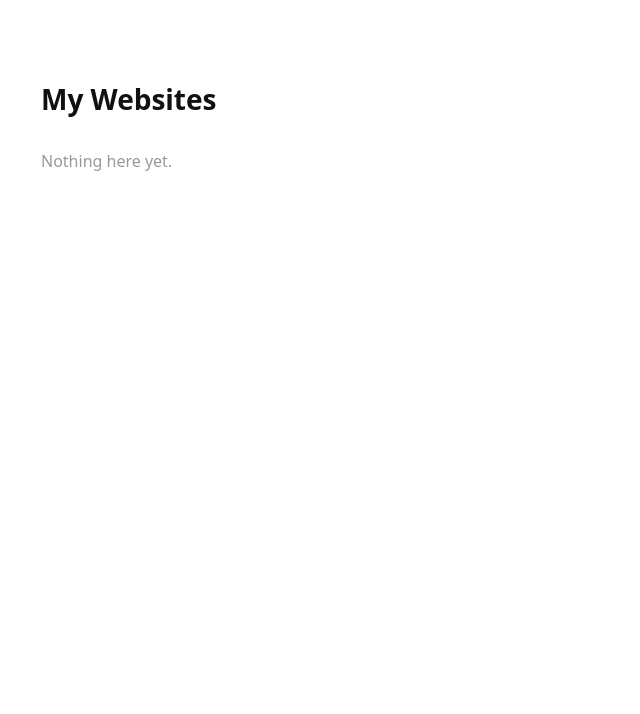
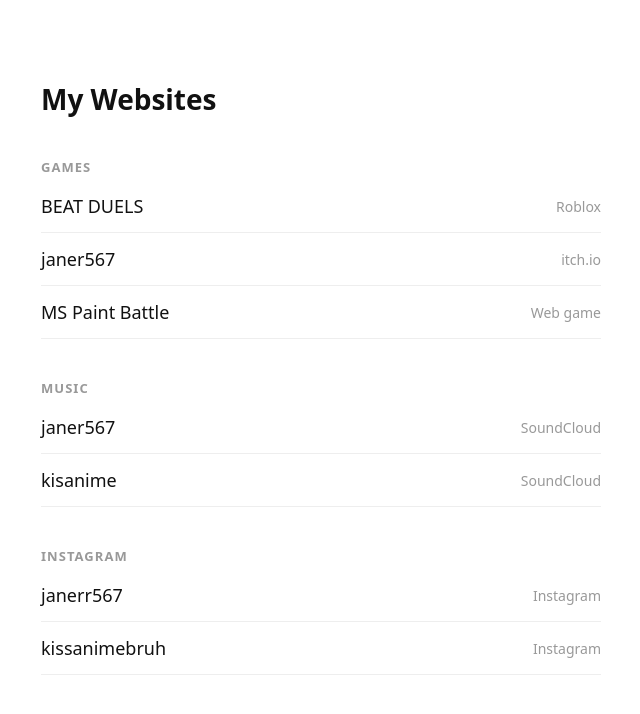
Before and after one commit to janer5678/janer5678.github.io, a plain HTML site: page index.html in a window 1280 px wide. Shown: the whole page, without its empty margins (319-959 px from the left). Drawn offline with Linux system fonts and the light colour scheme.

Commit message:
Add website links grouped by category
Co-Authored-By: Claude Fable 5.2 <noreply@anthropic.com>

```diff
--- a/index.html
+++ b/index.html
@@ -35,7 +35,20 @@
       text-decoration: none;
     }
     li a:hover { text-decoration: underline; }
-    .empty { color: #999; }
+    h2 {
+      font-size: 13px;
+      font-weight: 600;
+      letter-spacing: 0.08em;
+      text-transform: uppercase;
+      color: #999;
+      margin: 40px 0 4px;
+    }
+    li a span {
+      float: right;
+      color: #999;
+      font-size: 14px;
+      line-height: 26px;
+    }
   </style>
 </head>
 <body>
@@ -48,17 +61,24 @@
 
       <li><a href="https://example.com">Name of website</a></li>
     -->
-    <ul id="sites">
+    <h2>Games</h2>
+    <ul>
+      <li><a href="https://www.roblox.com/games/135150489355284/BEAT-DUELS">BEAT DUELS <span>Roblox</span></a></li>
+      <li><a href="https://itch.io/profile/janer567">janer567 <span>itch.io</span></a></li>
+      <li><a href="https://ms-paint-battle.netlify.app/">MS Paint Battle <span>Web game</span></a></li>
     </ul>
 
-    <p class="empty" id="empty">Nothing here yet.</p>
+    <h2>Music</h2>
+    <ul>
+      <li><a href="https://soundcloud.com/janer567">janer567 <span>SoundCloud</span></a></li>
+      <li><a href="https://soundcloud.com/kisanime">kisanime <span>SoundCloud</span></a></li>
+    </ul>
+
+    <h2>Instagram</h2>
+    <ul>
+      <li><a href="https://www.instagram.com/janerr567/">janerr567 <span>Instagram</span></a></li>
+      <li><a href="https://www.instagram.com/kissanimebruh/">kissanimebruh <span>Instagram</span></a></li>
+    </ul>
   </main>
-
-  <script>
-    // Hides the "Nothing here yet." text once at least one website is listed.
-    if (document.querySelectorAll('#sites li').length > 0) {
-      document.getElementById('empty').style.display = 'none';
-    }
-  </script>
 </body>
 </html>
```
